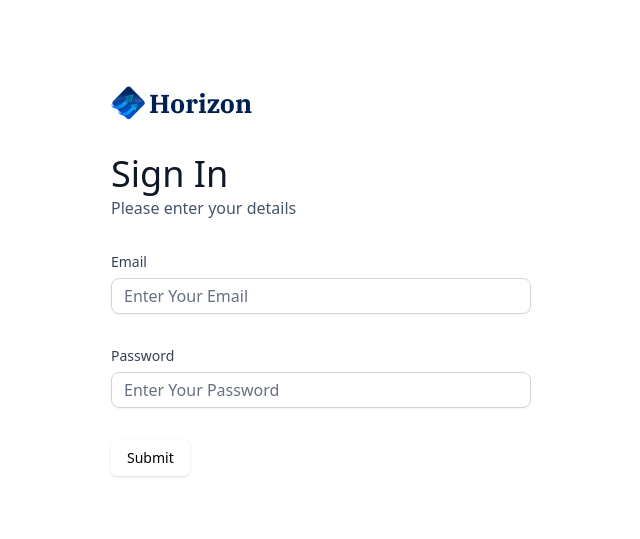
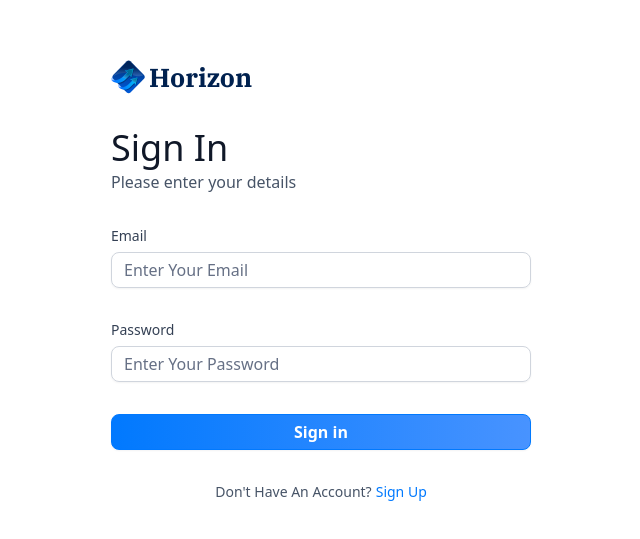
Before and after one commit to Kessiah91/horizon-banking, a Next.js app: page /sign-in in a window 1280 px wide. Shown: the part 119-658 px from the top of the page, without its empty margins (319-959 px from the left). Built offline with nearby package versions, Linux system fonts and the light colour scheme.

Commit message:
Standard Auth Form Complete

```diff
--- a/components/AuthForm.tsx
+++ b/components/AuthForm.tsx
@@ -17,6 +17,7 @@
   FormMessage,
 } from "@/components/ui/form";
 import { Input } from "@/components/ui/input";
+import { Loader2 } from "lucide-react";
 
 // Update schema to include password validation
 const formSchema = z.object({
@@ -28,6 +29,7 @@
 
 const AuthForm = ({ type }: { type: string }) => {
   const [user, setUser] = useState(null);
+  const [isLoading, setisLoading] = useState(false);
 
   // 1. Define your form.
   const form = useForm<z.infer<typeof formSchema>>({
@@ -42,7 +44,9 @@
   function onSubmit(values: z.infer<typeof formSchema>) {
     // Do something with the form values.
     // ✅ This will be type-safe and validated.
+    setisLoading(true);
     console.log(values);
+    setisLoading(false);
   }
 
   return (
@@ -76,6 +80,9 @@
         <>
           <Form {...form}>
             <form onSubmit={form.handleSubmit(onSubmit)} className="space-y-8">
+
+
+
               {/* Email Input */}
               <FormField
                 control={form.control}
@@ -118,10 +125,37 @@
                   </div>
                 )}
               />
-
-              <Button type="submit">Submit</Button>
+              <div className="flex flex-col gap-4">
+                <Button type="submit" disabled={isLoading} className="form-btn">
+                  {" "}
+                  {isLoading ? (
+                    <>
+                      <Loader2 size={20} className="animate-spin" /> &nbsp;
+                      Loading...
+                    </>
+                  ) : type === "sign-in" ? (
+                    "Sign in"
+                  ) : (
+                    "Sign Up"
+                  )}{" "}
+                </Button>
+              </div>
             </form>
           </Form>
+
+          <footer className="flex justify-center gap-1">
+            <p className="text-14 font-normal text-gray-600">
+              {type === "sign-in"
+                ? "Don't Have An Account?"
+                : "Already Have an Account"}
+            </p>
+            <Link
+              href={type === "sign-in" ? "/sign-up" : "/sign-in"}
+              className="form-link"
+            >
+              {type === "sign-in" ? "Sign Up" : "Sign In"}
+            </Link>
+          </footer>
         </>
       )}
     </section>
--- a/lib/utils.ts
+++ b/lib/utils.ts
@@ -2,6 +2,7 @@
 import { type ClassValue, clsx } from "clsx";
 import qs from "query-string";
 import { twMerge } from "tailwind-merge";
+import { z } from "zod";
 
 export function cn(...inputs: ClassValue[]) {
   return twMerge(clsx(inputs));
@@ -193,3 +194,8 @@
 
   return date > twoDaysAgo ? "Processing" : "Success";
 };
+
+export const authFormSchema = z.object({
+  email: z.string().email(),
+  password: z.string().min(6)
+})
```
